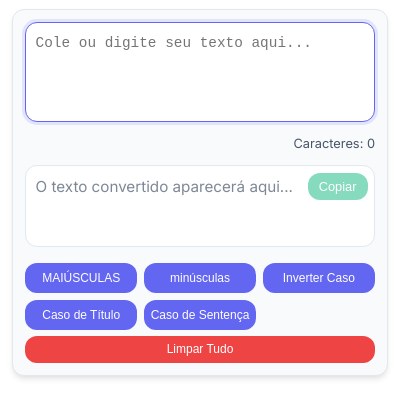
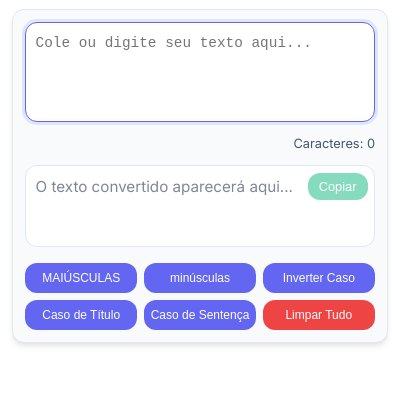
Before and after one commit to BrunoFerreiraSa/conversor_de_texto, a browser extension: page popup.html in a window 400 px wide. Shown: the part 113-530 px from the top of the page. Drawn offline with Linux system fonts and the light colour scheme.

Commit message:
Grade de botões

```diff
--- a/popup.css
+++ b/popup.css
@@ -196,8 +196,6 @@ button:hover {
 
 button.clear {
   background: #ef4444;
-  grid-column: span 3; /* Spans 3 columns now */
-  padding: 0.4rem;
 }
 
 .toast {
```
